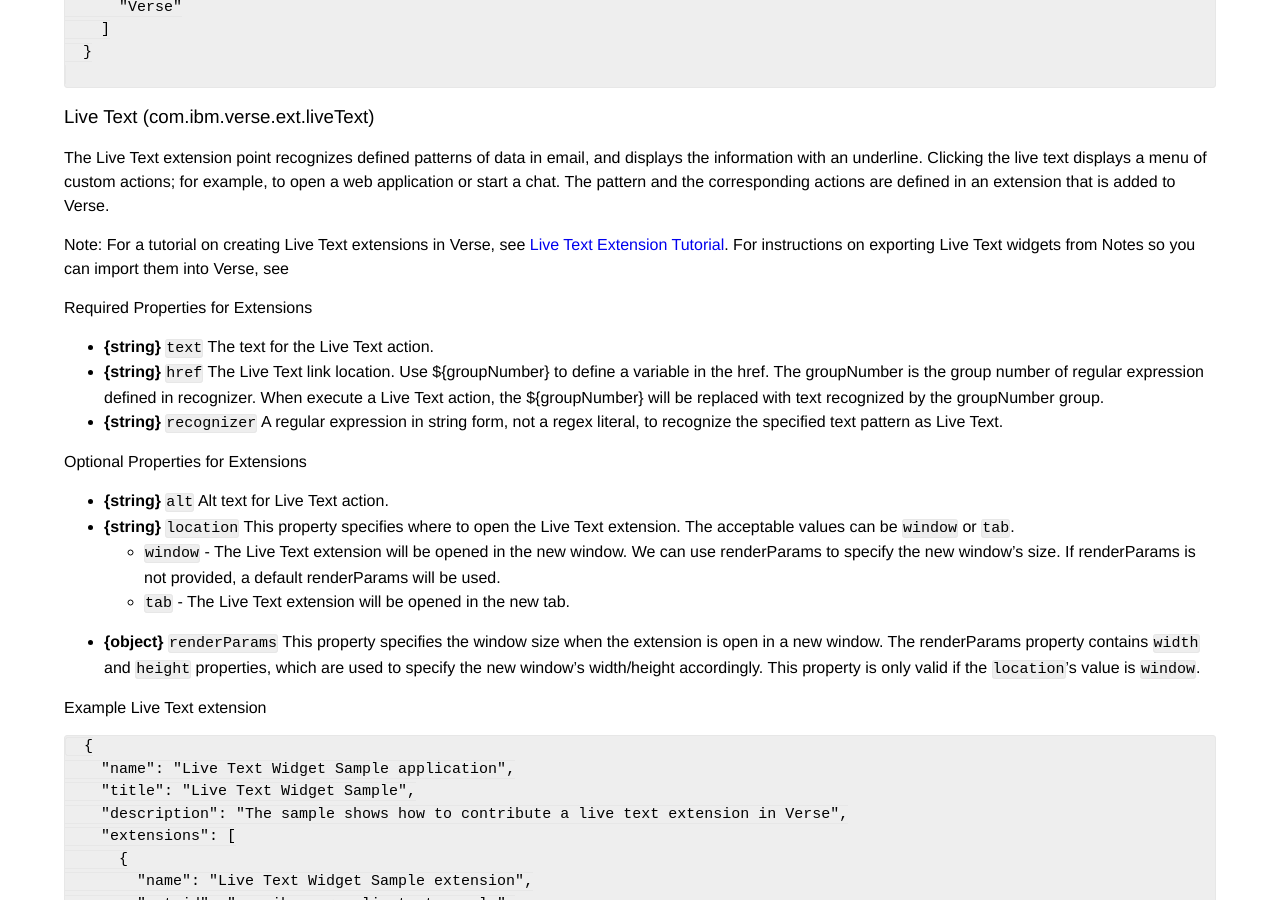
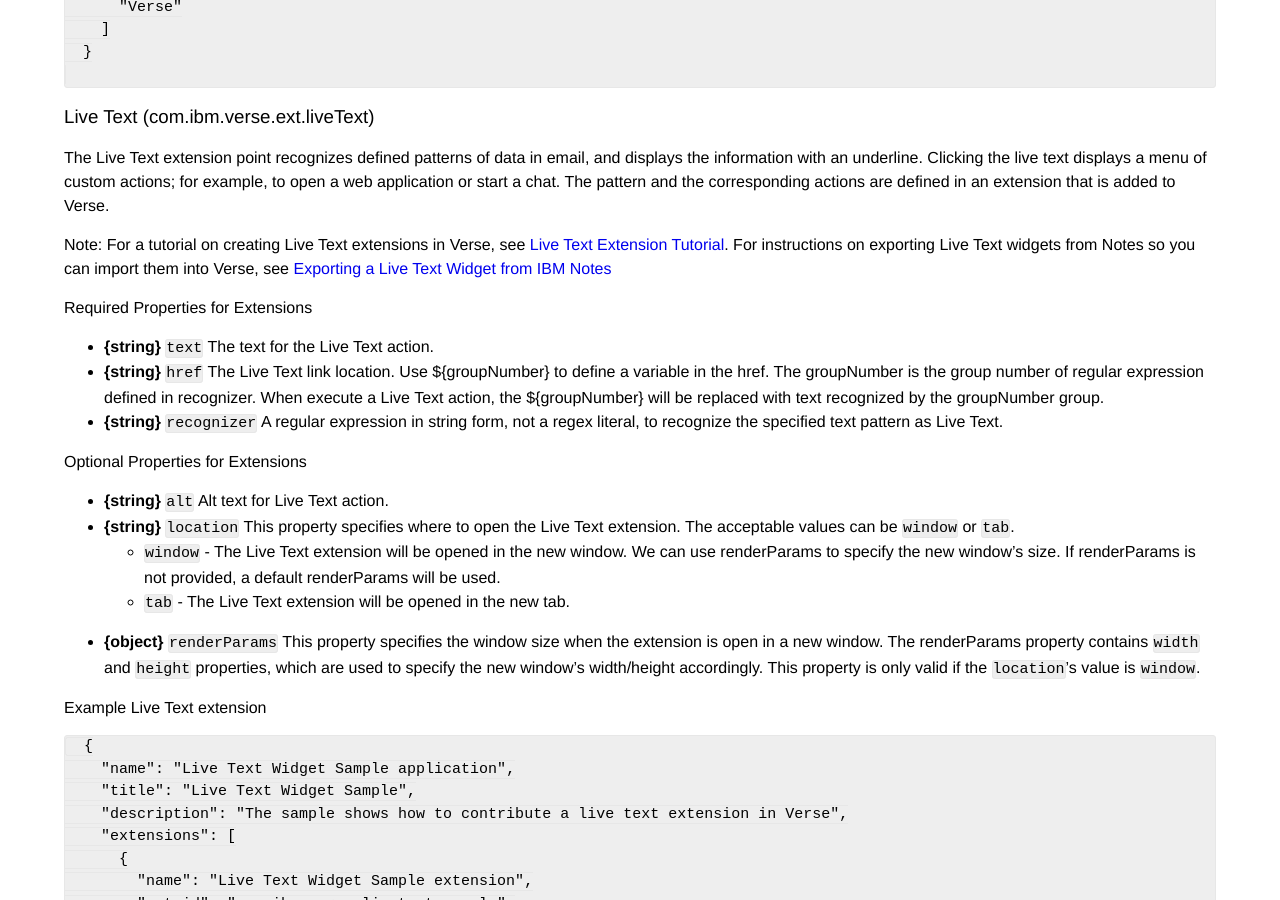
Before and after one commit to ibmverse/verse-developer, a Jekyll site: the page built from _reference/reference.md, in a window 1280 px wide and 900 px high, scrolled down 7890 px. Built offline with Jekyll 4.4.1, drawn with Linux system fonts in a browser that asks for light colours.

Commit message:
update placeholder of exporting plug-in doc link with the real one.

```diff
--- a/_reference/reference.md
+++ b/_reference/reference.md
@@ -349,7 +349,7 @@
 ### Live Text (com.ibm.verse.ext.liveText)
 The Live Text extension point recognizes defined patterns of data in email, and displays the information with an underline. Clicking the live text displays a menu of custom actions; for example, to open a web application or start a chat. The pattern and the corresponding actions are defined in an extension that is added to Verse.
 
-Note: For a tutorial on creating Live Text extensions in Verse, see [Live Text Extension Tutorial][11]. For instructions on exporting Live Text widgets from Notes so you can import them into Verse, see <Export plugin doc link placeholder>
+Note: For a tutorial on creating Live Text extensions in Verse, see [Live Text Extension Tutorial][11]. For instructions on exporting Live Text widgets from Notes so you can import them into Verse, see [Exporting a Live Text Widget from IBM Notes][12]
 
 #### Required Properties for Extensions
 * __{string}__ `text` The text for the Live Text action.
```
Also changed, not shown: other parts of _reference/reference.md (+1 -0 lines).
